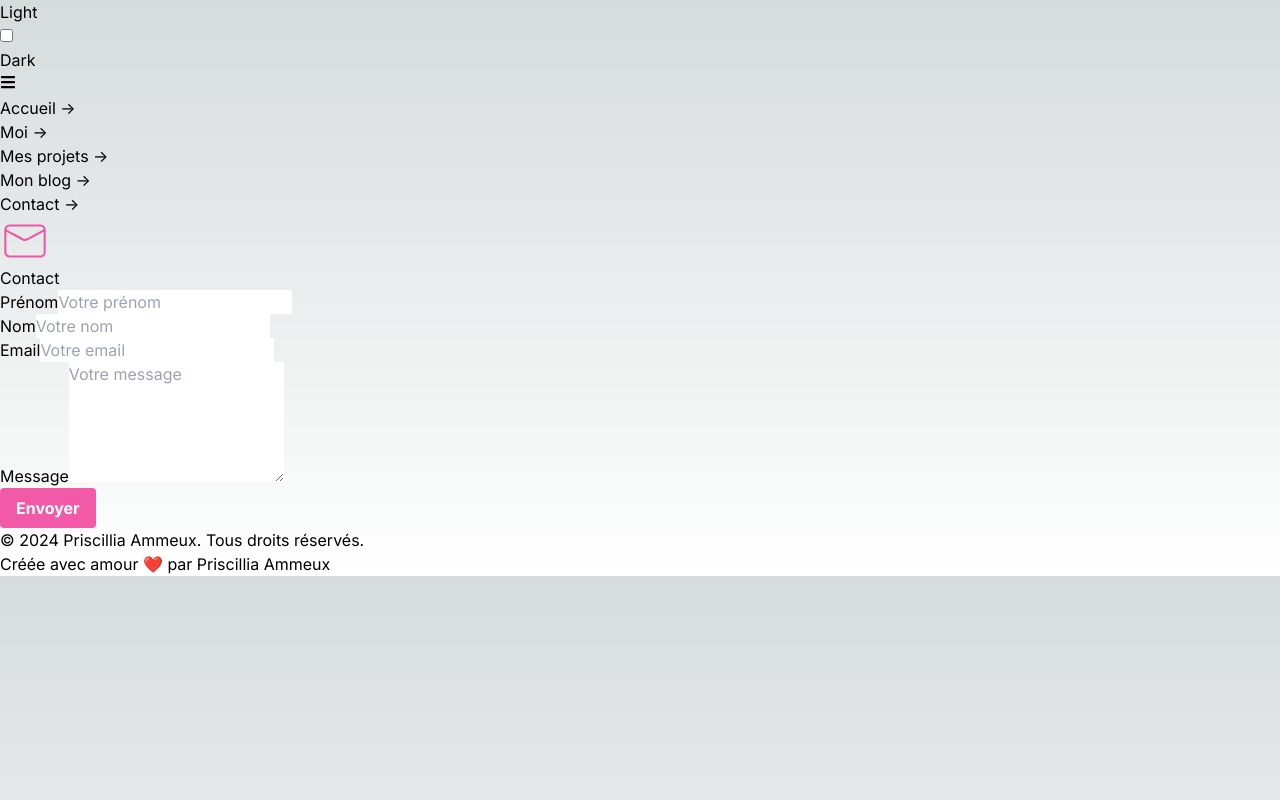
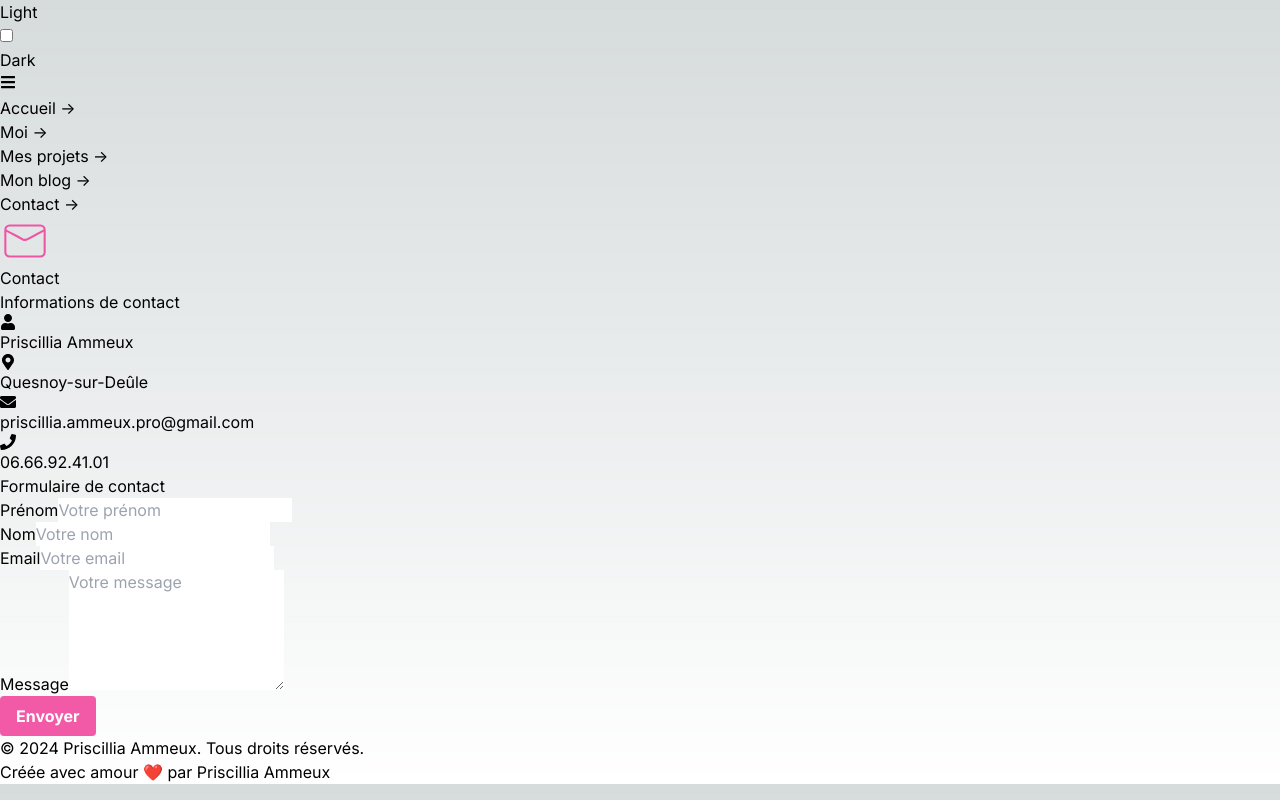
Before and after one commit to PriscilliaAmmeux/my_portfolio, a Next.js app: page /contact in a window 1280 px wide. Built offline with nearby package versions, Linux system fonts and the light colour scheme; a web font is replaced by a local one.

Commit message:
add info contact

```diff
--- a/src/app/blog/page.tsx
+++ b/src/app/blog/page.tsx
@@ -8,7 +8,7 @@ import blog from "../../data/blog.json";
 import Layout from "../ui/components/layout/layout";
 
 export const metadata: Metadata = {
-  title: "Blog - Priscillia Ammeux",
+  title: "Blog - Mes articles - Priscillia Ammeux",
 };
 
 export default function Blog() {
--- a/src/app/contact/page.tsx
+++ b/src/app/contact/page.tsx
@@ -5,9 +5,10 @@ import Title from "../ui/components/title/title";
 import Navigation from "../ui/navigation/navigation";
 import Layout from "../ui/components/layout/layout";
 import Form from "../ui/form/form";
+import InfoContact from "../ui/infoContact/infoContact";
 
 export const metadata: Metadata = {
-  title: "Contact - Priscillia Ammeux",
+  title: "Me Contacter - Priscillia Ammeux",
 };
 
 export default function Contact() {
@@ -16,7 +17,14 @@ export default function Contact() {
       <main className="pt-4">
         <Navigation />
         <Title text="Contact" icon={CiMail} />
-        <Form />
+        <div className="grid md:grid-cols-3 gap-4 mx-auto w-full md:w-3/4">
+          <div className="md:col-span-1">
+            <InfoContact />
+          </div>
+          <div className="md:col-span-2">
+            <Form />
+          </div>
+        </div>
         <Footer />
       </main>
     </Layout>
--- a/src/app/ui/components/formfield/formfield.tsx
+++ b/src/app/ui/components/formfield/formfield.tsx
@@ -14,8 +14,8 @@ export default function FormField({
   large = false,
 }: FormFieldProps) {
   const inputClass = large
-    ? "appearance-none block w-full bg-gray-200 text-gray-800 border rounded py-4 px-5 mb-3 leading-6 text-lg focus:outline-none focus:bg-white"
-    : "appearance-none block bg-gray-200 text-gray-800 border rounded py-3 px-4 mb-3 leading-tight focus:outline-none focus:bg-white";
+    ? "appearance-none block w-full border rounded py-4 px-5 mb-3 leading-6 text-lg focus:outline-none bg-pink-100 focus:bg-white text-gray-700"
+    : "appearance-none block border rounded py-3 px-4 mb-3 leading-tight focus:outline-none bg-pink-100 focus:bg-white text-gray-700";
 
   const containerClass = large ? "w-full" : "w-full md:w-1/2";
 
--- a/src/app/ui/form/form.tsx
+++ b/src/app/ui/form/form.tsx
@@ -35,24 +35,23 @@ export default function Form() {
   }
 
   return (
-    <form className="w-full max-w-lg" onSubmit={handleSubmit}>
-      <div className="grid grid-cols-1 md:grid-cols-2 gap-x-4 gap-y-6">
-        <div>
+    <form
+      className="w-full max-w-2xl p-2 rounded shadow p-2 border-l-2 border-gray-300 md:pl-4"
+      onSubmit={handleSubmit}>
+      <h1 className="text-xl font-bold mb-4">Formulaire de contact</h1>
+      <div className="grid grid-cols-1 md:grid-cols-2">
         <FormField
           id="grid-first-name"
           label="Prénom"
           type="text"
           placeholder="Votre prénom"
         />
-        </div>
-        <div>
         <FormField
           id="grid-last-name"
           label="Nom"
           type="text"
           placeholder="Votre nom"
         />
-        </div>
         <div className="md:col-span-full">
           <FormField
             id="grid-email"
--- /dev/null
+++ b/src/app/ui/infoContact/infoContact.tsx
@@ -0,0 +1,27 @@
+import { FaEnvelope, FaMapMarkerAlt, FaPhone, FaUser } from "react-icons/fa";
+
+export default function InfoContact() {
+  return (
+    <section className="flex flex-col space-y-2 p-4 border border-gray-300 rounded shadow">
+      <h1 className="text-xl font-bold">Informations de contact</h1>
+      <div className="flex flex-col space-y-2">
+        <div className="flex items-center space-x-2">
+          <FaUser />
+          <p>Priscillia Ammeux</p>
+        </div>
+        <div className="flex items-center space-x-2">
+          <FaMapMarkerAlt />
+          <p>Quesnoy-sur-Deûle</p>
+        </div>
+        <div className="flex items-center space-x-2">
+          <FaEnvelope />
+          <p>priscillia.ammeux.pro@gmail.com</p>
+        </div>
+        <div className="flex items-center space-x-2">
+          <FaPhone />
+          <p>06.66.92.41.01</p>
+        </div>
+      </div>
+    </section>
+  );
+}
```
Lines whose indentation alone changed are shown as unchanged.
